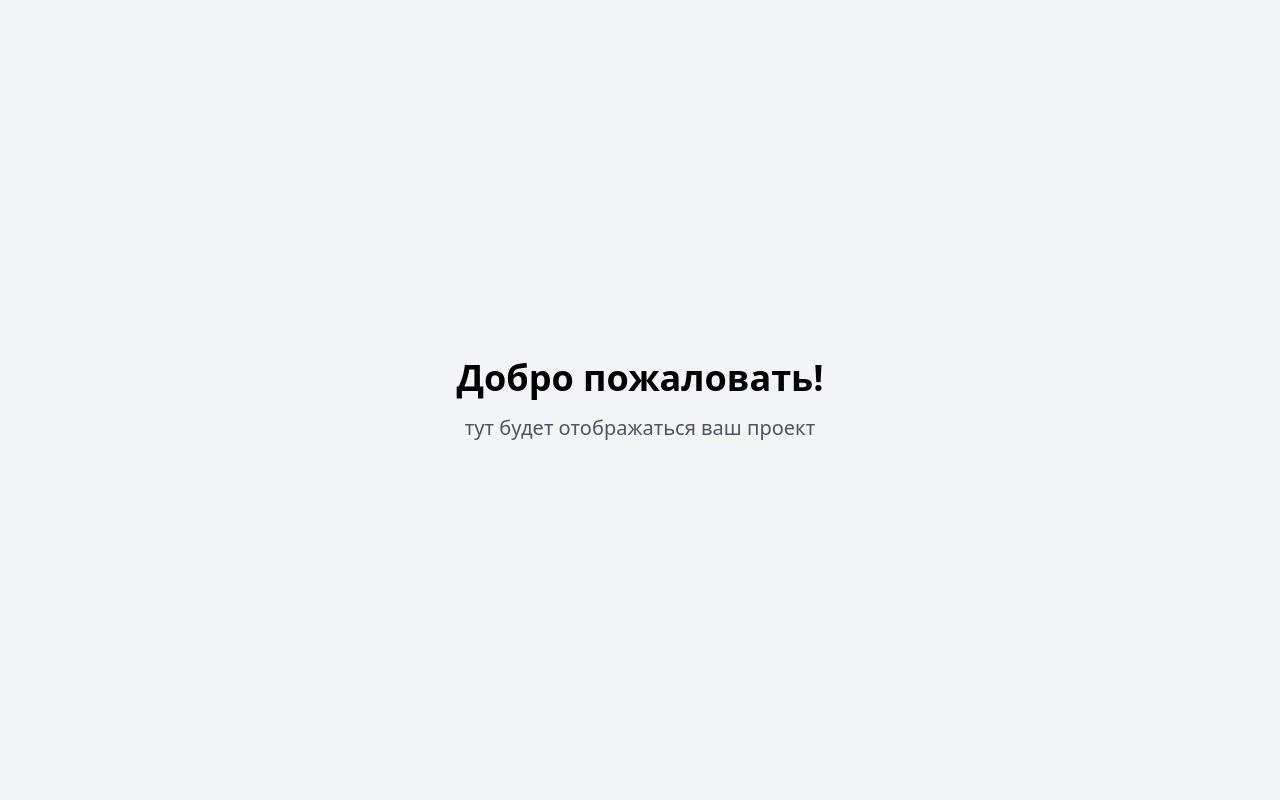
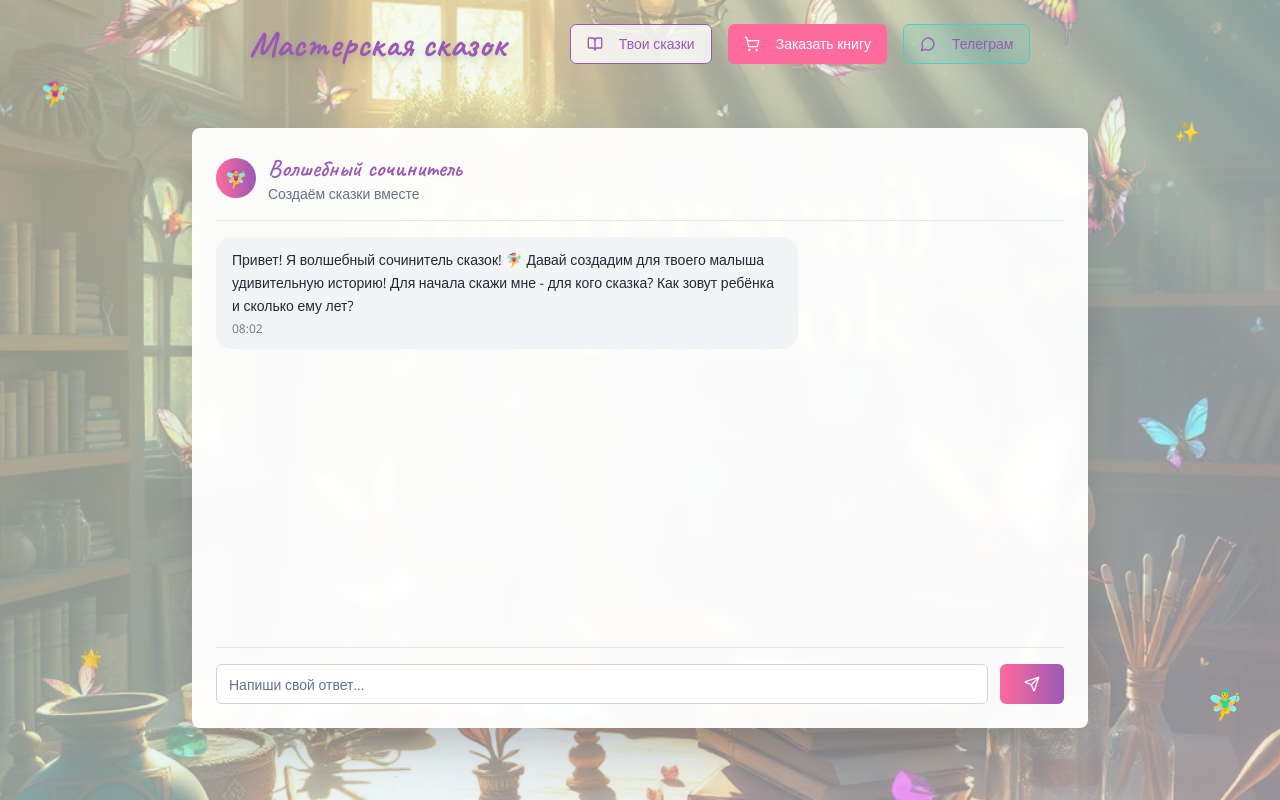
Before and after one commit to pr-poehali-dev/fairy-tale-workshop-app, a React (Vite) app: page / in a window 1280 px wide. Built offline with nearby package versions, Linux system fonts and the light colour scheme.

Commit message:
Интерактивный генератор персонализированных сказок

```diff
--- a/src/index.css
+++ b/src/index.css
@@ -1,3 +1,5 @@
+@import url("https://fonts.googleapis.com/css2?family=Caveat:wght@400;600;700&family=Open+Sans:wght@300;400;600;700&display=swap");
+
 @tailwind base;
 @tailwind components;
 @tailwind utilities;
--- a/src/pages/Index.tsx
+++ b/src/pages/Index.tsx
@@ -1,14 +1,175 @@
-// Update this page (the content is just a fallback if you fail to update the page)
+import React, { useState } from 'react';
+import { Button } from '@/components/ui/button';
+import { Card, CardContent } from '@/components/ui/card';
+import { Input } from '@/components/ui/input';
+import { ScrollArea } from '@/components/ui/scroll-area';
+import Icon from '@/components/ui/icon';
 
-const Index = () => {
+interface Message {
+  id: string;
+  text: string;
+  sender: 'user' | 'bot';
+  timestamp: Date;
+}
+
+export default function Index() {
+  const [messages, setMessages] = useState<Message[]>([
+    {
+      id: '1',
+      text: 'Привет! Я волшебный сочинитель сказок! 🧚‍♀️ Давай создадим для твоего малыша удивительную историю! Для начала скажи мне - для кого сказка? Как зовут ребёнка и сколько ему лет?',
+      sender: 'bot',
+      timestamp: new Date()
+    }
+  ]);
+  const [inputValue, setInputValue] = useState('');
+
+  const sendMessage = () => {
+    if (inputValue.trim()) {
+      const userMessage: Message = {
+        id: Date.now().toString(),
+        text: inputValue,
+        sender: 'user',
+        timestamp: new Date()
+      };
+      setMessages(prev => [...prev, userMessage]);
+      setInputValue('');
+
+      // Симуляция ответа бота
+      setTimeout(() => {
+        const botMessage: Message = {
+          id: (Date.now() + 1).toString(),
+          text: 'Замечательно! Теперь расскажи, какой персонаж будет главным героем сказки? Может быть, волшебная принцесса, отважный рыцарь, милый дракончик или кто-то ещё?',
+          sender: 'bot',
+          timestamp: new Date()
+        };
+        setMessages(prev => [...prev, botMessage]);
+      }, 1000);
+    }
+  };
+
+  const handleKeyPress = (e: React.KeyboardEvent) => {
+    if (e.key === 'Enter') {
+      sendMessage();
+    }
+  };
+
   return (
-    <div className="min-h-screen flex items-center justify-center bg-gray-100">
-      <div className="text-center">
-        <h1 className="text-4xl font-bold mb-4 color-black text-black">Добро пожаловать!</h1>
-        <p className="text-xl text-gray-600">тут будет отображаться ваш проект</p>
+    <div className="min-h-screen relative overflow-hidden bg-gradient-to-br from-golden/20 via-fairy-green/20 to-enchanted-purple/20">
+      {/* Фоновое изображение */}
+      <div
+        className="absolute inset-0 bg-cover bg-center bg-no-repeat opacity-40"
+        style={{
+          backgroundImage: `url('/img/ace7801e-687c-408b-9f9b-017ae7e0d781.jpg')`
+        }}
+      />
+
+      {/* Анимированные феи */}
+      <div className="absolute top-20 left-10 text-2xl animate-fairy-float">🧚‍♀️</div>
+      <div className="absolute top-32 right-20 text-xl animate-fairy-float" style={{animationDelay: '1s'}}>✨</div>
+      <div className="absolute bottom-32 left-20 text-lg animate-sparkle">🌟</div>
+      <div className="absolute top-40 left-1/3 text-xl animate-fairy-float" style={{animationDelay: '2s'}}>🦋</div>
+      <div className="absolute bottom-20 right-10 text-2xl animate-sparkle" style={{animationDelay: '0.5s'}}>🧚‍♂️</div>
+
+      {/* Контентная область */}
+      <div className="relative z-10 flex flex-col h-screen">
+        {/* Шапка с навигацией */}
+        <header className="px-8 py-6">
+          <div className="flex justify-center items-center gap-8">
+            <h1 className="font-caveat text-4xl font-bold text-enchanted-purple drop-shadow-lg mr-8">
+              Мастерская сказок
+            </h1>
+            <div className="flex gap-4">
+              <Button
+                variant="outline"
+                className="bg-white/80 hover:bg-white/90 text-enchanted-purple border-enchanted-purple font-sans font-medium"
+              >
+                <Icon name="BookOpen" size={18} className="mr-2" />
+                Твои сказки
+              </Button>
+              <Button
+                className="bg-magical-pink hover:bg-magical-pink/90 text-white font-sans font-medium"
+              >
+                <Icon name="ShoppingCart" size={18} className="mr-2" />
+                Заказать книгу
+              </Button>
+              <Button
+                variant="outline"
+                className="bg-fairy-green/20 hover:bg-fairy-green/30 text-enchanted-purple border-fairy-green font-sans font-medium"
+              >
+                <Icon name="MessageCircle" size={18} className="mr-2" />
+                Телеграм
+              </Button>
+            </div>
+          </div>
+        </header>
+
+        {/* Основная область с диалогом */}
+        <main className="flex-1 flex justify-center items-center px-8 pb-8">
+          <Card className="w-full max-w-4xl h-[600px] bg-white/95 backdrop-blur-sm shadow-2xl border-0">
+            <CardContent className="p-6 h-full flex flex-col">
+              {/* Заголовок чата */}
+              <div className="flex items-center gap-3 pb-4 border-b border-gray-200">
+                <div className="w-10 h-10 bg-gradient-to-r from-magical-pink to-enchanted-purple rounded-full flex items-center justify-center">
+                  <span className="text-white text-lg">🧚‍♀️</span>
+                </div>
+                <div>
+                  <h2 className="font-caveat text-2xl font-semibold text-enchanted-purple">
+                    Волшебный сочинитель
+                  </h2>
+                  <p className="text-sm text-gray-500 font-sans">Создаём сказки вместе</p>
+                </div>
+              </div>
+
+              {/* Область сообщений */}
+              <ScrollArea className="flex-1 mt-4 mb-4">
+                <div className="space-y-4 pr-4">
+                  {messages.map((message) => (
+                    <div
+                      key={message.id}
+                      className={`flex ${message.sender === 'user' ? 'justify-end' : 'justify-start'}`}
+                    >
+                      <div
+                        className={`max-w-[70%] rounded-2xl px-4 py-3 ${
+                          message.sender === 'user'
+                            ? 'bg-gradient-to-r from-magical-pink to-enchanted-purple text-white'
+                            : 'bg-gray-100 text-gray-800'
+                        }`}
+                      >
+                        <p className="font-sans text-sm leading-relaxed">{message.text}</p>
+                        <span className={`text-xs mt-1 block ${
+                          message.sender === 'user' ? 'text-white/70' : 'text-gray-500'
+                        }`}>
+                          {message.timestamp.toLocaleTimeString('ru-RU', {
+                            hour: '2-digit',
+                            minute: '2-digit'
+                          })}
+                        </span>
+                      </div>
+                    </div>
+                  ))}
+                </div>
+              </ScrollArea>
+
+              {/* Поле ввода */}
+              <div className="flex gap-3 pt-4 border-t border-gray-200">
+                <Input
+                  value={inputValue}
+                  onChange={(e) => setInputValue(e.target.value)}
+                  onKeyPress={handleKeyPress}
+                  placeholder="Напиши свой ответ..."
+                  className="flex-1 font-sans border-gray-300 focus:border-magical-pink focus:ring-magical-pink/20"
+                />
+                <Button
+                  onClick={sendMessage}
+                  className="bg-gradient-to-r from-magical-pink to-enchanted-purple hover:from-magical-pink/90 hover:to-enchanted-purple/90 text-white px-6"
+                >
+                  <Icon name="Send" size={18} />
+                </Button>
+              </div>
+            </CardContent>
+          </Card>
+        </main>
       </div>
     </div>
   );
-};
-
-export default Index;
+}
--- a/tailwind.config.ts
+++ b/tailwind.config.ts
@@ -30,7 +30,7 @@ export default {
 				},
 				secondary: {
 					DEFAULT: 'hsl(var(--secondary))',
-					foreground: 'hsl(var(--secondary-foreground))'
+					foregrund: 'hsl(var(--secondary-foreground))'
 				},
 				destructive: {
 					DEFAULT: 'hsl(var(--destructive))',
@@ -61,7 +61,11 @@ export default {
 					'accent-foreground': 'hsl(var(--sidebar-accent-foreground))',
 					border: 'hsl(var(--sidebar-border))',
 					ring: 'hsl(var(--sidebar-ring))'
-				}
+				},
+				'magical-pink': '#FF6B9D',
+				'golden': '#FFE66D',
+				'enchanted-purple': '#9B59B6',
+				'fairy-green': '#4ECDC4'
 			},
 			borderRadius: {
 				lg: 'var(--radius)',
@@ -84,11 +88,25 @@ export default {
 					to: {
 						height: '0'
 					}
+				},
+				'fairy-float': {
+					'0%, 100%': { transform: 'translateY(0px) rotate(0deg)' },
+					'50%': { transform: 'translateY(-10px) rotate(5deg)' }
+				},
+				'sparkle': {
+					'0%, 100%': { opacity: '0.4', transform: 'scale(0.8)' },
+					'50%': { opacity: '1', transform: 'scale(1.2)' }
 				}
 			},
 			animation: {
 				'accordion-down': 'accordion-down 0.2s ease-out',
-				'accordion-up': 'accordion-up 0.2s ease-out'
+				'accordion-up': 'accordion-up 0.2s ease-out',
+				'fairy-float': 'fairy-float 3s ease-in-out infinite',
+				'sparkle': 'sparkle 2s ease-in-out infinite'
+			},
+			fontFamily: {
+				'caveat': ['Caveat', 'cursive'],
+				'sans': ['Open Sans', 'sans-serif']
 			}
 		}
 	},
```
Also changed, not shown: public/img/ace7801e-687c-408b-9f9b-017ae7e0d781.jpg (added).
